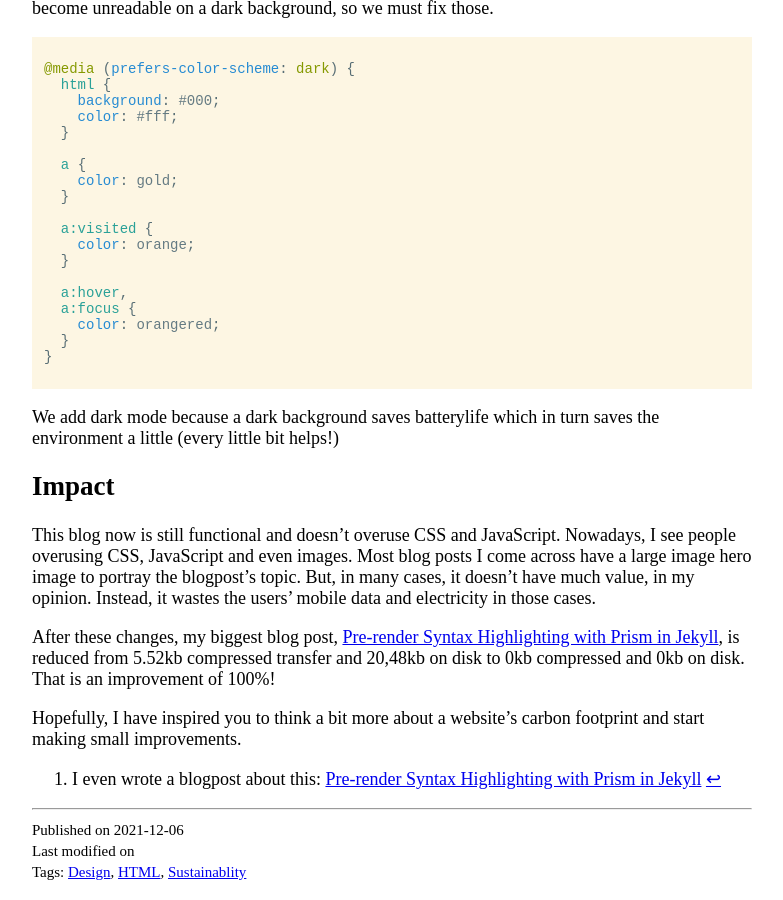
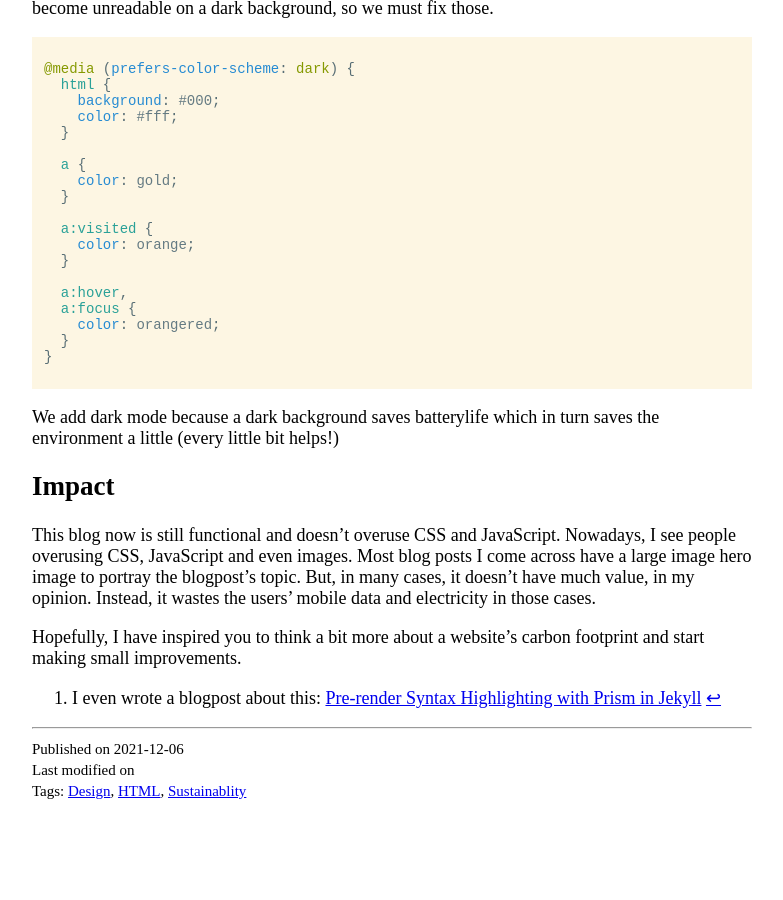
Before and after one commit to brianvanburken/brianvanburken.github.io, a Jekyll site: the page built from _posts/2021-12-06-a-more-sustainable-blog.md, in a window 1280 px wide and 900 px high, scrolled down 1744 px. Shown: the whole window, without its empty margins (248-1031 px from the left). Built offline with Jekyll 4.4.1, drawn with Linux system fonts in a browser that asks for light colours; after the commit the page ends 2563 px from its top, so only the background shows below that.

Commit message:
Remove forgotten part

```diff
--- a/_posts/2021-12-06-a-more-sustainable-blog.md
+++ b/_posts/2021-12-06-a-more-sustainable-blog.md
@@ -119,9 +119,6 @@ Most blog posts I come across have a large image hero image to portray the blogp
 But, in many cases, it doesn't have much value, in my opinion.
 Instead, it wastes the users' mobile data and electricity in those cases.
 
-After these changes, my biggest blog post, [Pre-render Syntax Highlighting with Prism in Jekyll][4], is reduced from 5.52kb compressed transfer and 20,48kb on disk to 0kb compressed and 0kb on disk.
-That is an improvement of 100%!
-
 Hopefully, I have inspired you to think a bit more about a website's carbon footprint and start making small improvements.
 
 [1]: https://abookapart.com/products/sustainable-web-design
```
